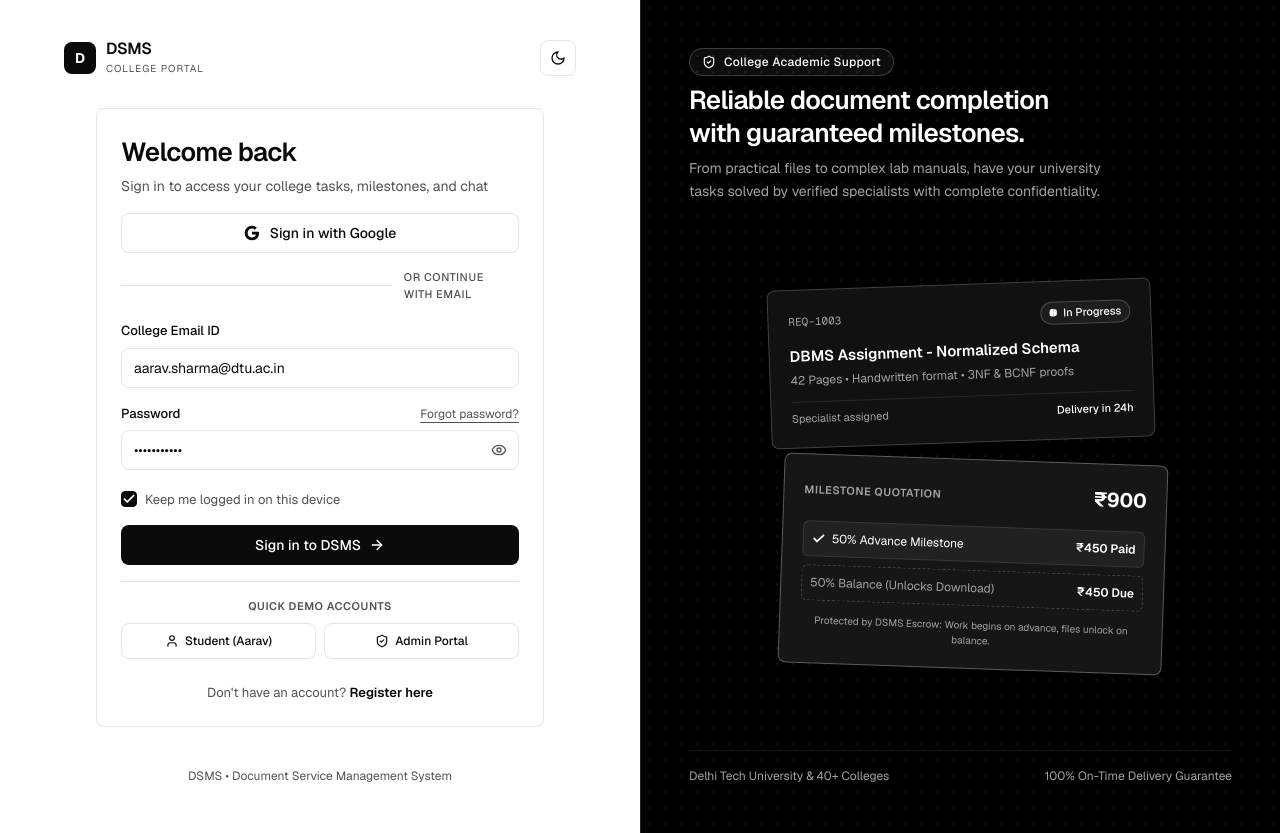
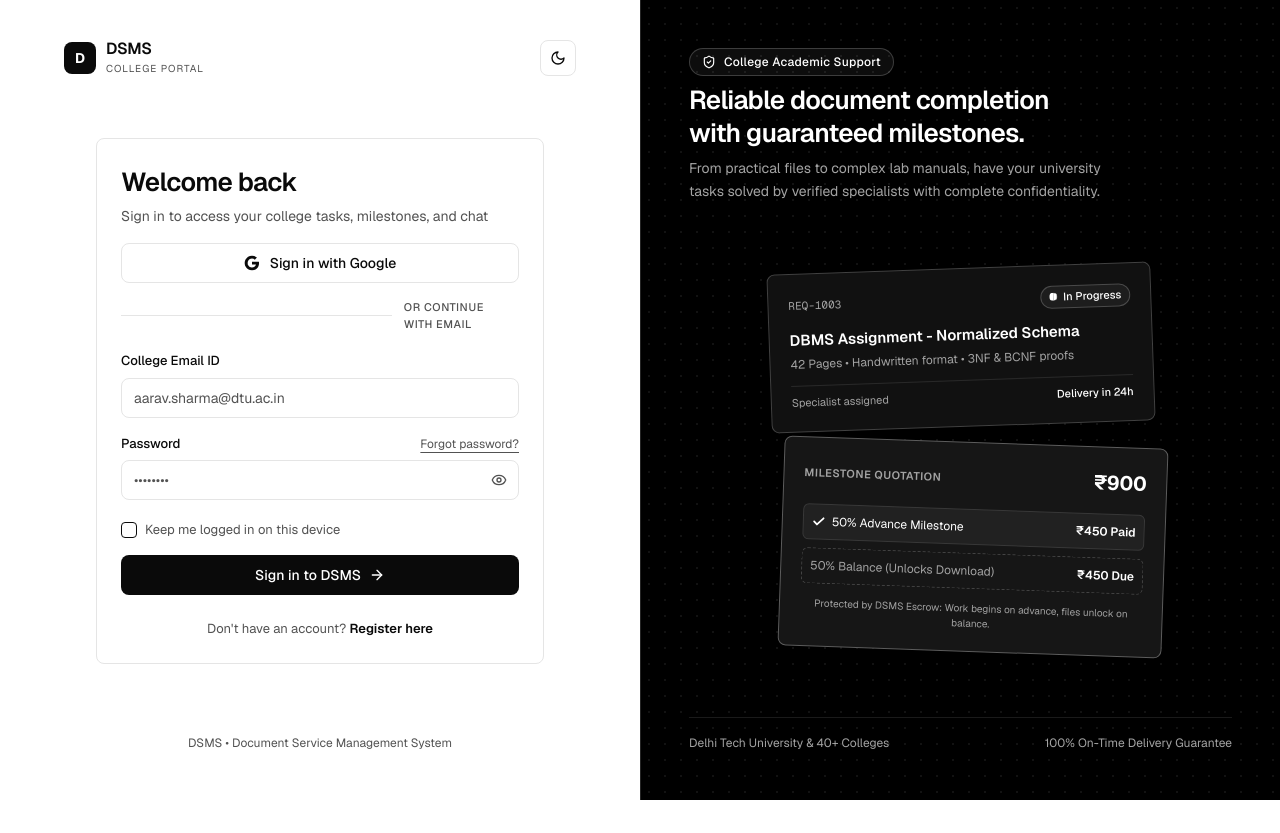
Before and after one commit to parthramoliya10-gif/ds, a Next.js app in the folder frontend/: page /login in a window 1280 px wide. After the commit the page ends 800 px from the top, so only its background shows below. Built offline with nearby package versions, Linux system fonts and the light colour scheme; no server answers.

Commit message:
18.11.3
remove role option from login page

```diff
--- a/frontend/src/app/(auth)/login/page.tsx
+++ b/frontend/src/app/(auth)/login/page.tsx
@@ -13,7 +13,7 @@ import { Checkbox } from "@/components/ui/checkbox";
 import { Card, CardContent, CardDescription, CardHeader, CardTitle } from "@/components/ui/card";
 import { PasswordInput } from "@/components/auth/PasswordInput";
 import { GoogleAuthButton } from "@/components/auth/GoogleAuthButton";
-import { ArrowRight, User, ShieldCheck } from "lucide-react";
+import { ArrowRight } from "lucide-react";
 import { toast } from "sonner";
 
 const loginSchema = z.object({
@@ -42,9 +42,9 @@ export default function LoginPage() {
   } = useForm<LoginFormValues>({
     resolver: zodResolver(loginSchema),
     defaultValues: {
-      email: "aarav.sharma@dtu.ac.in",
-      password: "password123",
-      rememberMe: true,
+      email: "",
+      password: "",
+      rememberMe: false,
     },
   });
 
@@ -166,43 +166,6 @@ export default function LoginPage() {
           </Button>
         </form>
 
-        {/* Quick Demo Switchers for Evaluator */}
-        <div className="pt-4 border-t border-border space-y-2">
-          <span className="text-[11px] font-semibold uppercase tracking-wider text-muted-foreground block text-center">
-            Quick Demo Accounts
-          </span>
-          <div className="grid grid-cols-2 gap-2">
-            <Button
-              type="button"
-              variant="outline"
-              size="sm"
-              className="text-[12px] h-9 border-border justify-center"
-              onClick={() => {
-                setValue("email", "aarav.sharma@dtu.ac.in");
-                setValue("password", "password123");
-                login("aarav.sharma@dtu.ac.in");
-              }}
-            >
-              <User className="h-3.5 w-3.5 mr-1.5" />
-              Student (Aarav)
-            </Button>
-            <Button
-              type="button"
-              variant="outline"
-              size="sm"
-              className="text-[12px] h-9 border-border justify-center"
-              onClick={() => {
-                setValue("email", "admin@dsms.internal");
-                setValue("password", "password123");
-                login("admin@dsms.internal");
-              }}
-            >
-              <ShieldCheck className="h-3.5 w-3.5 mr-1.5" />
-              Admin Portal
-            </Button>
-          </div>
-        </div>
-
         {/* Register Link */}
         <div className="text-center text-[13px] text-muted-foreground pt-2">
           Don&apos;t have an account?{" "}
```
